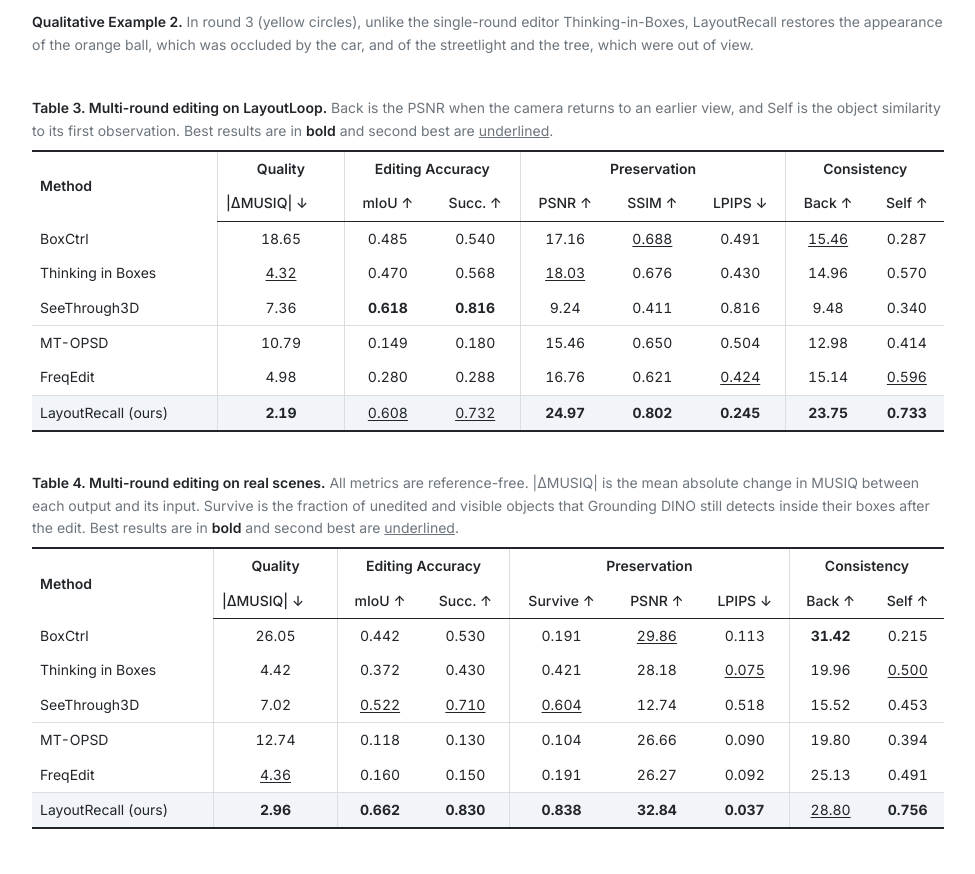
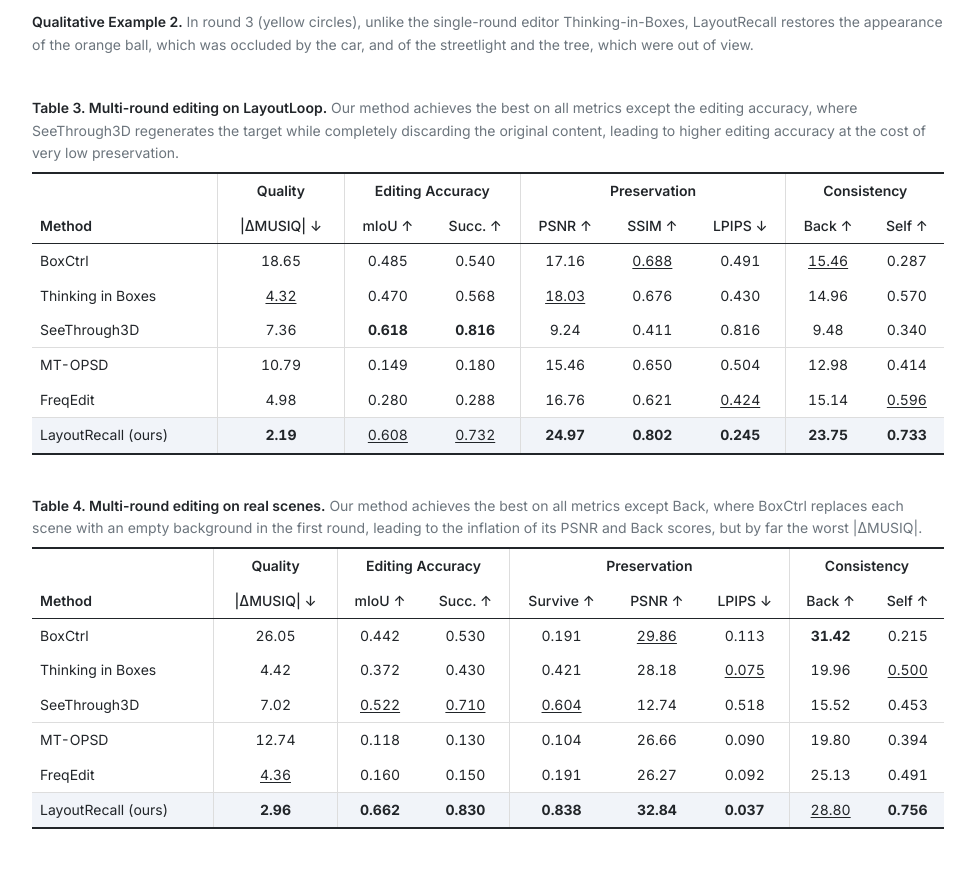
Before and after one commit to ykchizs/layoutrecall.github.io, a plain HTML site: page index.html in a window 1280 px wide. Shown: the part 3157-4031 px from the top of the page, without its empty margins (152-1127 px from the left). Drawn offline with nearby package versions, Linux system fonts and the light colour scheme.

Commit message:
Adjust the two tables.

```diff
--- a/index.html
+++ b/index.html
@@ -82,11 +82,11 @@
       </figure>
 
       <div class="table-block">
-        <p class="table-caption"><strong>Table 3. Multi-round editing on LayoutLoop.</strong> Back is the PSNR when the camera returns to an earlier view, and Self is the object similarity to its first observation. Best results are in <strong>bold</strong> and second best are <u>underlined</u>.</p>
+        <p class="table-caption"><strong>Table 3. Multi-round editing on LayoutLoop.</strong> Our method achieves the best on all metrics except the editing accuracy, where SeeThrough3D regenerates the target while completely discarding the original content, leading to higher editing accuracy at the cost of very low preservation.</p>
         <div class="table-scroll">
           <table class="results">
             <thead>
-              <tr><th rowspan="2">Method</th><th colspan="1" class="grp">Quality</th><th colspan="2" class="grp">Editing Accuracy</th><th colspan="3" class="grp">Preservation</th><th colspan="2" class="grp">Consistency</th></tr>
+              <tr><th rowspan="2" class="method">Method</th><th colspan="1" class="grp">Quality</th><th colspan="2" class="grp">Editing Accuracy</th><th colspan="3" class="grp">Preservation</th><th colspan="2" class="grp">Consistency</th></tr>
               <tr><th class="grp">|&Delta;MUSIQ|&nbsp;&darr;</th><th class="grp">mIoU&nbsp;&uarr;</th><th>Succ.&nbsp;&uarr;</th><th class="grp">PSNR&nbsp;&uarr;</th><th>SSIM&nbsp;&uarr;</th><th>LPIPS&nbsp;&darr;</th><th class="grp">Back&nbsp;&uarr;</th><th>Self&nbsp;&uarr;</th></tr>
             </thead>
             <tbody>
@@ -102,11 +102,11 @@
       </div>
 
       <div class="table-block">
-        <p class="table-caption"><strong>Table 4. Multi-round editing on real scenes.</strong> All metrics are reference-free. |&Delta;MUSIQ| is the mean absolute change in MUSIQ between each output and its input. Survive is the fraction of unedited and visible objects that Grounding DINO still detects inside their boxes after the edit. Best results are in <strong>bold</strong> and second best are <u>underlined</u>.</p>
+        <p class="table-caption"><strong>Table 4. Multi-round editing on real scenes.</strong> Our method achieves the best on all metrics except Back, where BoxCtrl replaces each scene with an empty background in the first round, leading to the inflation of its PSNR and Back scores, but by far the worst |&Delta;MUSIQ|.</p>
         <div class="table-scroll">
           <table class="results">
             <thead>
-              <tr><th rowspan="2">Method</th><th colspan="1" class="grp">Quality</th><th colspan="2" class="grp">Editing Accuracy</th><th colspan="3" class="grp">Preservation</th><th colspan="2" class="grp">Consistency</th></tr>
+              <tr><th rowspan="2" class="method">Method</th><th colspan="1" class="grp">Quality</th><th colspan="2" class="grp">Editing Accuracy</th><th colspan="3" class="grp">Preservation</th><th colspan="2" class="grp">Consistency</th></tr>
               <tr><th class="grp">|&Delta;MUSIQ|&nbsp;&darr;</th><th class="grp">mIoU&nbsp;&uarr;</th><th>Succ.&nbsp;&uarr;</th><th class="grp">Survive&nbsp;&uarr;</th><th>PSNR&nbsp;&uarr;</th><th>LPIPS&nbsp;&darr;</th><th class="grp">Back&nbsp;&uarr;</th><th>Self&nbsp;&uarr;</th></tr>
             </thead>
             <tbody>
--- a/style.css
+++ b/style.css
@@ -191,7 +191,8 @@ table.results th, table.results td {
   text-align: center;
   white-space: nowrap;
 }
-table.results th:first-child, table.results td:first-child { text-align: left; }
+table.results th.method, table.results td:first-child { text-align: left; }
+table.results th.method { vertical-align: bottom; border-bottom: 1px solid var(--ink); }
 table.results thead tr:first-child th { border-top: 2px solid var(--ink); font-weight: 600; }
 table.results thead tr:last-child th { border-bottom: 1px solid var(--ink); font-weight: 500; }
 table.results tbody tr.ours td { background: rgba(29, 79, 145, 0.06); }
```
